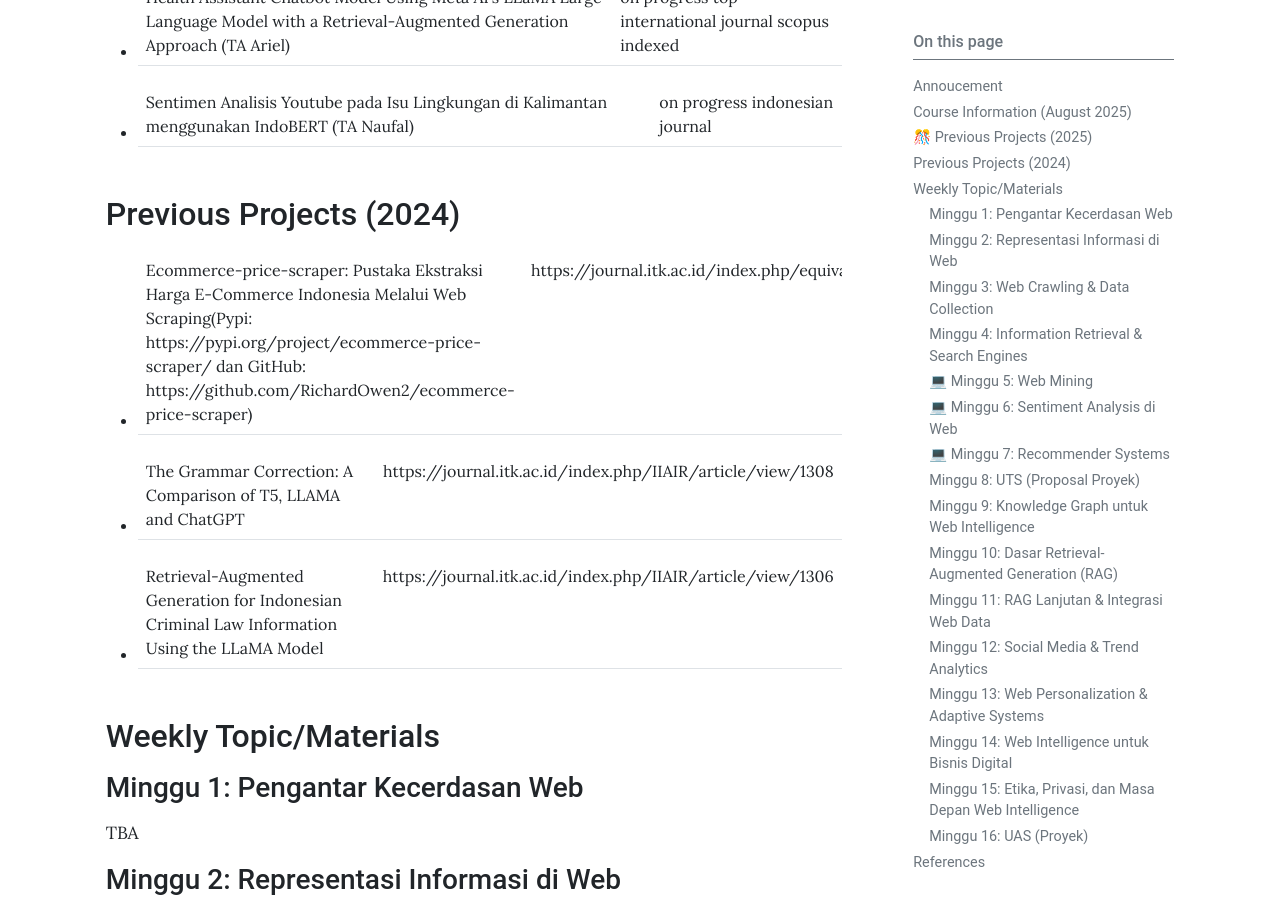
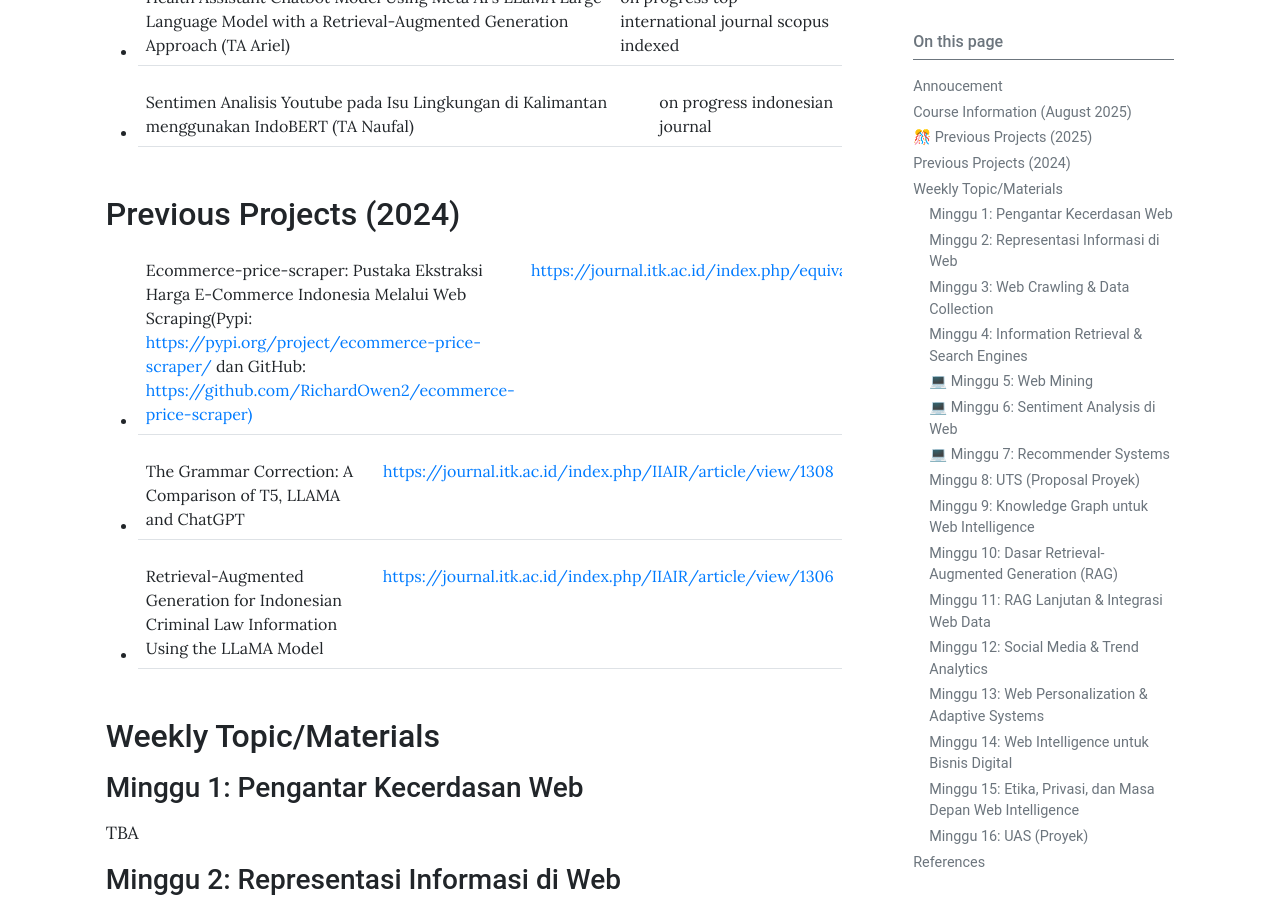
Before and after one commit to gusti-alfarisy/gusti-alfarisy.github.io, a Jekyll site: the page built from pages/mk/web2025.md, in a window 1280 px wide and 900 px high, scrolled down 3289 px. Built offline with Jekyll 4.4.1, drawn with Linux system fonts in a browser that asks for light colours; part of the change alters nothing that is shown.

```diff
--- a/pages/mk/web2025.md
+++ b/pages/mk/web2025.md
@@ -121,9 +121,9 @@ UAS dilaksanakan dengen presentasi proyek yang berdampak (akan dijelaskan di per
 
 ## Previous Projects (2024)
 
-* Ecommerce-price-scraper: Pustaka Ekstraksi Harga E-Commerce Indonesia Melalui Web Scraping(Pypi: https://pypi.org/project/ecommerce-price-scraper/ dan GitHub: https://github.com/RichardOwen2/ecommerce-price-scraper) | https://journal.itk.ac.id/index.php/equiva/article/view/1307
-*  The Grammar Correction: A Comparison of T5, LLAMA and ChatGPT | https://journal.itk.ac.id/index.php/IIAIR/article/view/1308
-* Retrieval-Augmented Generation for Indonesian Criminal Law Information Using the LLaMA Model | https://journal.itk.ac.id/index.php/IIAIR/article/view/1306
+* Ecommerce-price-scraper: Pustaka Ekstraksi Harga E-Commerce Indonesia Melalui Web Scraping(Pypi: [https://pypi.org/project/ecommerce-price-scraper/](https://pypi.org/project/ecommerce-price-scraper/) dan GitHub: [https://github.com/RichardOwen2/ecommerce-price-scraper)]([https://github.com/RichardOwen2/ecommerce-price-scraper) | [https://journal.itk.ac.id/index.php/equiva/article/view/1307](https://journal.itk.ac.id/index.php/equiva/article/view/1307)
+*  The Grammar Correction: A Comparison of T5, LLAMA and ChatGPT | [https://journal.itk.ac.id/index.php/IIAIR/article/view/1308](https://journal.itk.ac.id/index.php/IIAIR/article/view/1308)
+* Retrieval-Augmented Generation for Indonesian Criminal Law Information Using the LLaMA Model | [https://journal.itk.ac.id/index.php/IIAIR/article/view/1306](https://journal.itk.ac.id/index.php/IIAIR/article/view/1306)
 
 
 ## Weekly Topic/Materials
```
